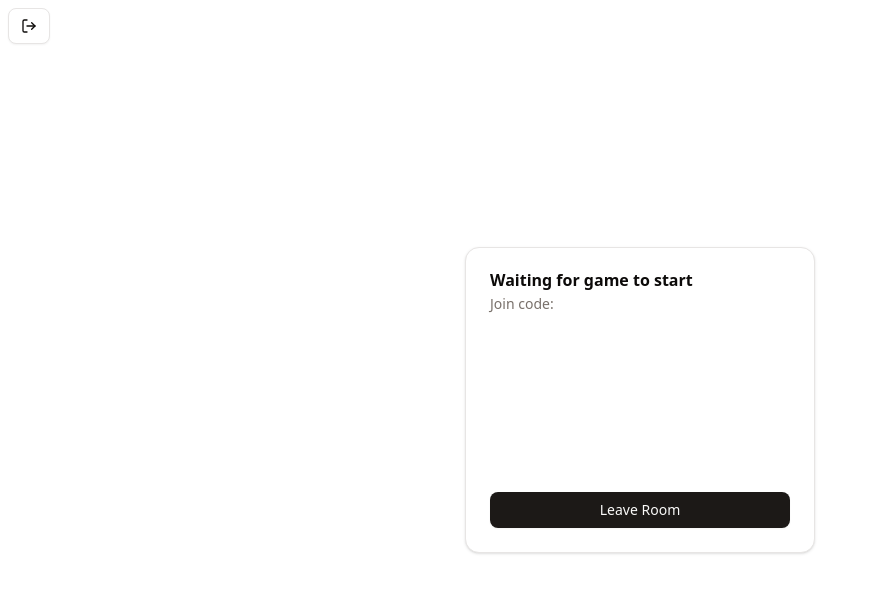
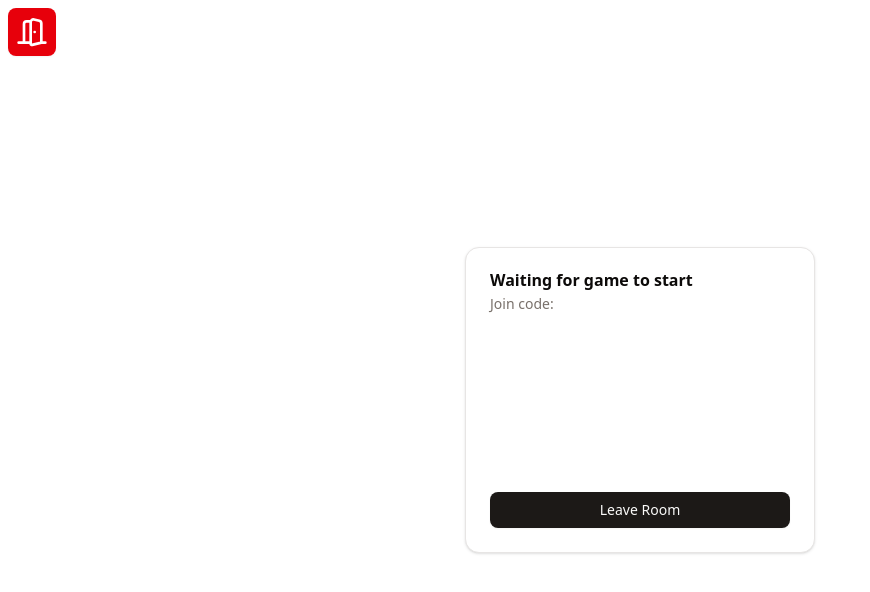
Before and after one commit to Navinate/quip-snap-client, a SvelteKit app: page /game/lobby in a window 1280 px wide. Shown: the top 592 px of the page, without its empty margins (0-870 px from the left). Built offline with nearby package versions, Linux system fonts and the light colour scheme; what colyseus.js would draw is missing.

Commit message:
updated the leave button

```diff
--- a/src/routes/game/+layout.svelte
+++ b/src/routes/game/+layout.svelte
@@ -1,24 +1,27 @@
 <script lang="ts">
 	import { buttonVariants, Button } from '$lib/components/ui/button';
-	import LogOutIcon from '@lucide/svelte/icons/log-out';
+	import LogOutIcon from '@lucide/svelte/icons/door-open';
 	import * as AlertDialog from '$lib/components/ui/alert-dialog/index.js';
-	import { goto } from '$app/navigation';
 	import { gameStore } from '$lib/stores/gameStore';
+	import { onMount } from 'svelte';
 	let { children } = $props();
+	onMount(()=>{
+		//TODO: put game sync / status check here
+	})
 </script>
 
 <div class="absolute m-2">
 	<AlertDialog.Root>
-		<AlertDialog.Trigger class={buttonVariants({ variant: 'outline' })}>
-			<LogOutIcon></LogOutIcon>
+		<AlertDialog.Trigger class="{buttonVariants({ variant: 'destructive'})}} w-12 h-12">
+			<LogOutIcon class="!w-8 !h-8"/>
 		</AlertDialog.Trigger>
 		<AlertDialog.Content>
 			<AlertDialog.Header>
 				<AlertDialog.Title>Leave the game?</AlertDialog.Title>
 			</AlertDialog.Header>
-			<AlertDialog.Footer>
-				<AlertDialog.Cancel>Go back</AlertDialog.Cancel>
-				<AlertDialog.Action onclick={gameStore.leaveGame}>Leave</AlertDialog.Action>
+			<AlertDialog.Footer class="grid grid-cols-2">
+				<AlertDialog.Cancel class="grow">Go back</AlertDialog.Cancel>
+				<AlertDialog.Action class="grow {buttonVariants({variant: 'destructive'})}" onclick={gameStore.leaveGame}>Leave</AlertDialog.Action>
 			</AlertDialog.Footer>
 		</AlertDialog.Content>
 	</AlertDialog.Root>
```
